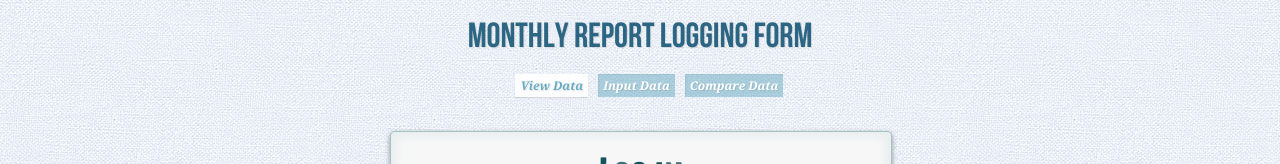
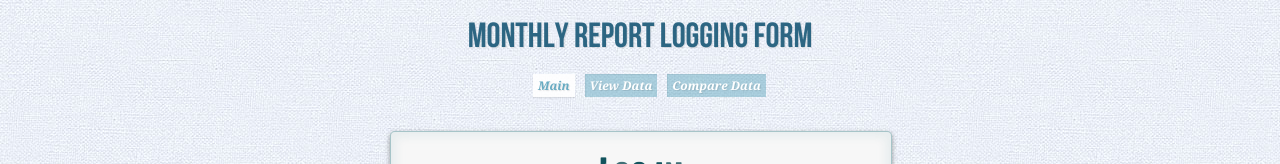
Before and after one commit to reaganixq/panalog, a website: page index.html in a window 1280 px wide. Shown: the top 164 px of the page. Drawn offline with Linux system fonts and the light colour scheme.

Commit message:
Update index.html

```diff
--- a/index.html
+++ b/index.html
@@ -35,8 +35,8 @@
                 <h1>Monthly Report Logging Form <span></span></h1>
 				<nav class="codrops-demos">
 					<span><strong></strong></span>
-					<a href="index.html" class="current-demo">View Data</a>
-					<a href="index2.html">Input Data</a>
+					<a href="index.html" class="current-demo">Main</a>
+					<a href="index2.html">View Data</a>
 					<a href="index3.html">Compare Data</a>
 				</nav>
             </header>
```
